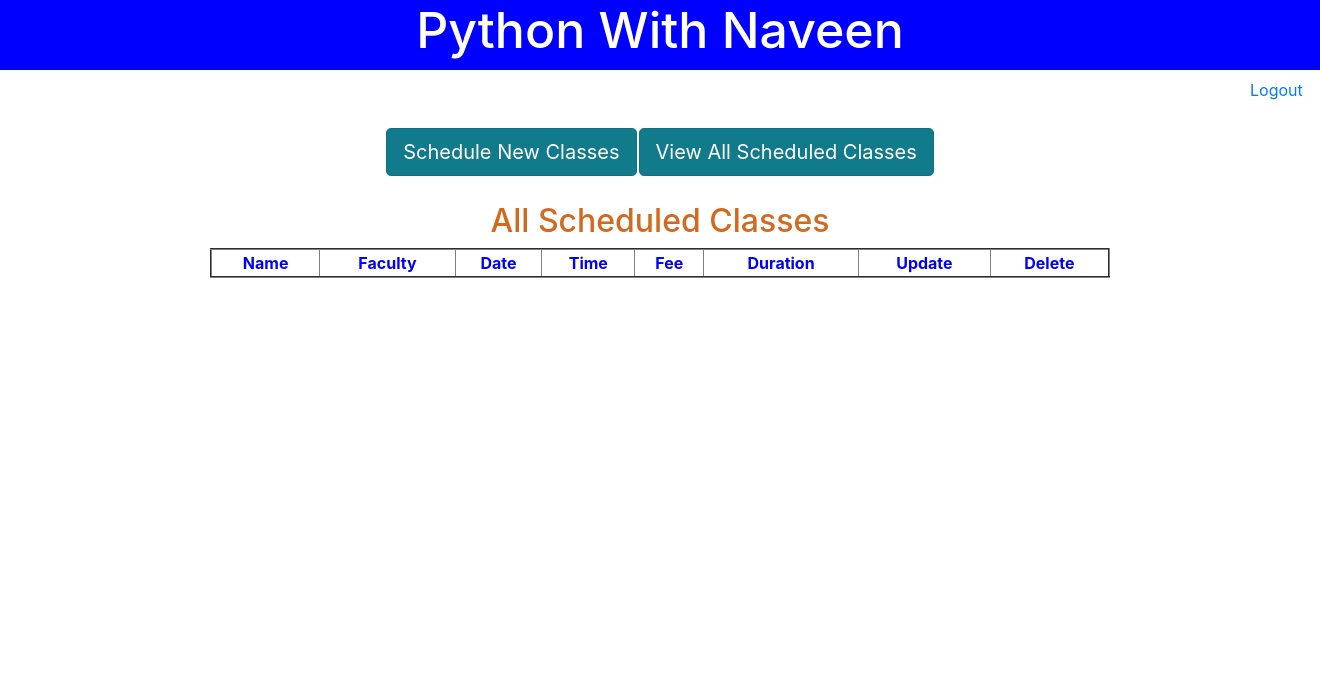
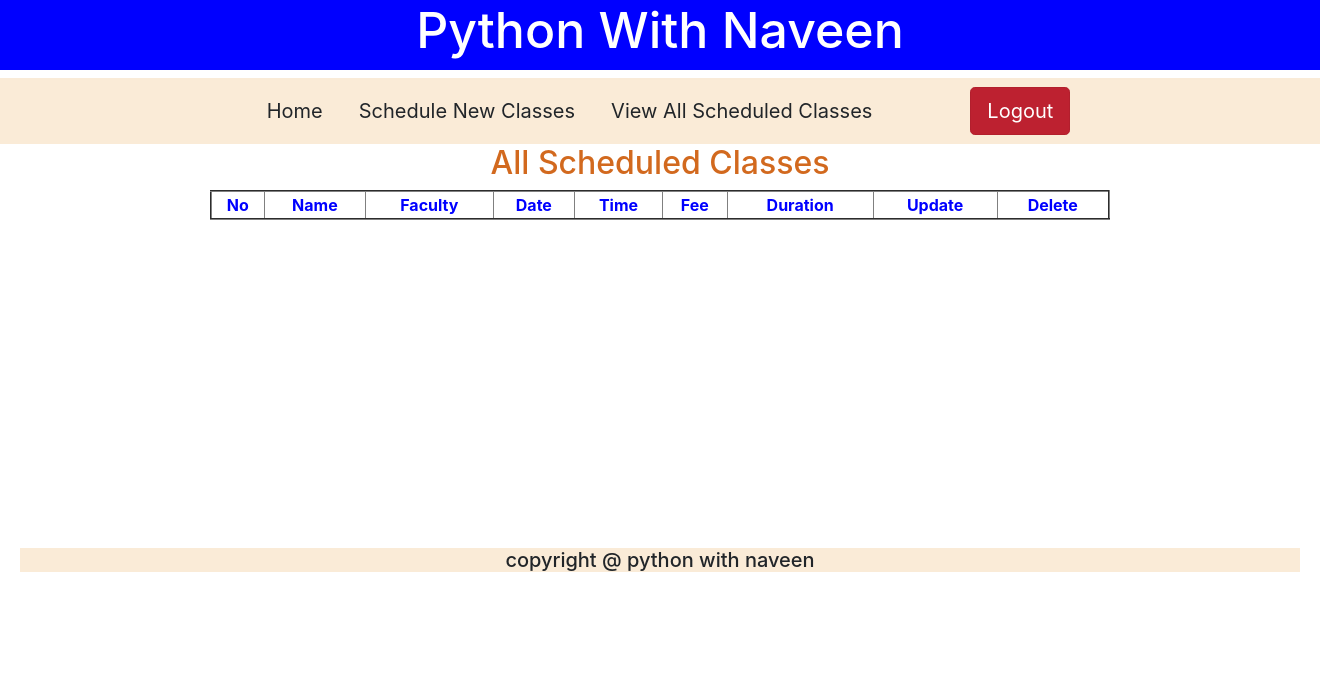
Before and after one commit to rajeshinpython/rt2, a Django app: page /viewclass/ in a window 1320 px wide. Shown: the top 691 px of the page. Run offline with Django 3.2, Linux system fonts and the light colour scheme; data that the repository does not hold is empty; some libraries are stand-ins or nearby versions.

Commit message:
I have added student details and some modifications in admin.

```diff
--- a/rt2/settings.py
+++ b/rt2/settings.py
@@ -38,6 +38,7 @@ INSTALLED_APPS = [
     'django.contrib.messages',
     'django.contrib.staticfiles',
     'Admin1.apps.Admin1Config',
+    'students',
 ]
 
 MIDDLEWARE = [
--- a/rt2/urls.py
+++ b/rt2/urls.py
@@ -14,24 +14,23 @@ Including another URLconf
     2. Add a URL to urlpatterns:  path('blog/', include('blog.urls'))
 """
 from django.contrib import admin
-from django.urls import path
+from django.urls import path,include
 from django.views.generic import TemplateView
 from Admin1 import views
 
 
 
-
 urlpatterns = [
     path('admin/', admin.site.urls),
-    path('',TemplateView.as_view(template_name="home.html"),name = 'main'),
-    path('login/',views.LogIn.as_view(),name='login'),
-    path('check_adlogin/',views.check_Adlogin, name = 'check_login'),
-    path('addclass/',views.AddClass.as_view(),name='addclass'),
-    path('viewclass/',views.ViewCourse.as_view(),name = 'viewclass'),
-    path('update/<int:pk>/',views.UpdateViews.as_view(), name = 'updatecourse'),
-    path('deletecourse/<int:pk>',views.deletecourse, name = 'deletecourse')
+    path('', TemplateView.as_view(template_name="home.html"), name='main'),
+    path('login/', views.LogIn.as_view(), name='login'),
+    path('check_adlogin/', views.check_Adlogin, name='check_login'),
+    path('addclass/', views.AddClass.as_view(), name='addclass'),
+    path('viewclass/', views.ViewCourse.as_view(), name='viewclass'),
+    path('update/<int:pk>/', views.UpdateViews.as_view(), name='updatecourse'),
+    path('deletecourse/<int:pk>', views.deletecourse, name='deletecourse'),
+    path('home/', TemplateView.as_view(template_name='Admin/adhome.html'), name='home'),
 
 
-
-
+    path('students/',include('students.urls')),
 ]
--- /dev/null
+++ b/students/urls.py
@@ -0,0 +1,7 @@
+from django.urls import path
+from django.views.generic import TemplateView
+from students import views
+urlpatterns = [
+        path('student/',TemplateView.as_view(template_name='student/frontpage.html'),name='frontpage'),
+        path('register/',views.Register.as_view(),name='register')
+]
--- a/templates/Admin/adhome.html
+++ b/templates/Admin/adhome.html
@@ -3,12 +3,13 @@
 
 {% block content %}
     {% load static %}
-    <a style="margin-left: 1250px" href="{% url 'main' %}">Logout</a>
     {% include 'Admin/adminnav.html' %}
+
+
     <table align="center">
         <tr>
             <th><img width="600px" height="400px" src="{% static 'images/adhome1.png' %}"></th>
-            <!------<th><h1 style="text-align: center;color: chocolate">Welcome ADMIN</h1></th>>
+            <!------<th><h1 style="text-align: center;color: chocolate">Welcome ADMIN</h1></th>>--->
         </tr>
 
     </table>
--- a/templates/Admin/adminnav.html
+++ b/templates/Admin/adminnav.html
@@ -1,9 +1,12 @@
 
-<div>
-    <table align="center">
+
+    <nav class="navbar nav-light nav-bg-light" style="background-color: antiquewhite">
+    <table align="center" style="height:0px">
     <tr >
-        <th style="text-align: center; height:100px"><a href="{% url 'addclass' %}" class="btn btn-info btn-lg active" role="button" tabindex="-1" aria-disabled="true">Schedule New Classes </a> </th>
-        <th style="text-align: center; height:100px"><a href="{% url 'viewclass' %}" class="btn btn-info btn-lg active" role="button" tabindex="-1" aria-disabled="true">View All Scheduled Classes </a></th>
+        <th style="text-align: center;"><a href="{% url 'home' %}" class="btn btn-Light btn-lg active" role="button" tabindex="-1" aria-disabled="true">Home </a> </th>
+        <th style="text-align: center;"><a href="{% url 'addclass' %}" class="btn btn-Light btn-lg active" role="button" tabindex="-1" aria-disabled="true">Schedule New Classes </a> </th>
+        <th style="text-align: center;"><a href="{% url 'viewclass' %}" class="btn btn-Light btn-lg active" role="button" tabindex="-1" aria-disabled="true">View All Scheduled Classes </a></th>
+        <th style="text-align: center; padding-left: 80px"><a href="{% url 'login' %}" class="btn btn-danger btn-lg active" role="button" tabindex="-1" aria-disabled="true">Logout </a> </th>
     </tr>
     </table>
-</div>
+    </nav>
--- a/templates/Admin/cupdate.html
+++ b/templates/Admin/cupdate.html
@@ -1,7 +1,6 @@
 {% extends 'common.html' %}
 
 {% block content %}
-    <a style="margin-left: 1250px" href="{% url 'main' %}">Logout</a>
     {% include 'Admin/adminnav.html' %}
     <form method="post">
         {% csrf_token %}
--- a/templates/Admin/viewclass.html
+++ b/templates/Admin/viewclass.html
@@ -1,12 +1,12 @@
 {% extends 'common.html' %}
 {% block content %}
-    <a style="margin-left: 1250px" href="{% url 'main' %}">Logout</a>
     {% include 'Admin/adminnav.html' %}
     {% load static %}
     <form>
-        <h2 align="center"  style="color: chocolate">All Scheduled Classes</h2>
+        <h2 align="center"  style="color: chocolate;" >All Scheduled Classes</h2>
         <table align="center" border="2" width="900px">
             <tr align="center" style="color: blue">
+                <th>No</th>
                 <th>Name</th>
                 <th>Faculty</th>
                 <th>Date</th>
@@ -18,6 +18,7 @@
             </tr>
             {% for x in object_list %}
                 <tr align="center">
+                <th>{{ x.id }}</th>
                 <th>{{ x.name }}</th>
                 <th>{{ x.faculty }}</th>
                 <th>{{ x.date }}</th>
--- a/templates/common.html
+++ b/templates/common.html
@@ -17,10 +17,24 @@
     <title>Hello, world!</title>
   </head>
   <body>
-    <h1 style="text-align: center;color: white;background-color: blue;height: 70px;font-size: 50px">Python With Naveen</h1>
-    {% block content %}
 
-    {% endblock %}
+
+            <h1 style="text-align: center;color: white;background-color: blue;height: 70px;font-size: 50px">
+                Python With Naveen
+            </h1>
+
+     <!---------------->
+            <div style="height: 450px; text-align: center; margin-top: 5px ">
+            {% block content %}
+
+            {% endblock %}
+            </div>
+
+
+            <div class="card-body">
+                <h5 style="text-align: center;background-color: antiquewhite; margin-bottom: 100px">copyright @ python with naveen </h5>
+            </div>
+
 
     <!-- Optional JavaScript -->
     <!-- jQuery first, then Popper.js, then Bootstrap JS -->
--- a/templates/home.html
+++ b/templates/home.html
@@ -1,4 +1,4 @@
-{% include "common.html" %}
+{% extends "common.html" %}
 
 {% block content %}
     <h1 class="home"><a href="{% url 'login' %}" class="btn btn-success btn-lg active" tabindex="-1" role="button" aria-disabled="true">Admin</a> </h1>
```
Also changed, not shown: students/forms.py (added, +10 -0 lines), templates/Admin/adlogin.html (+4 -4 lines), templates/student/register.html (added, +11 -0 lines), static/images/student_PNG181.png (added).
